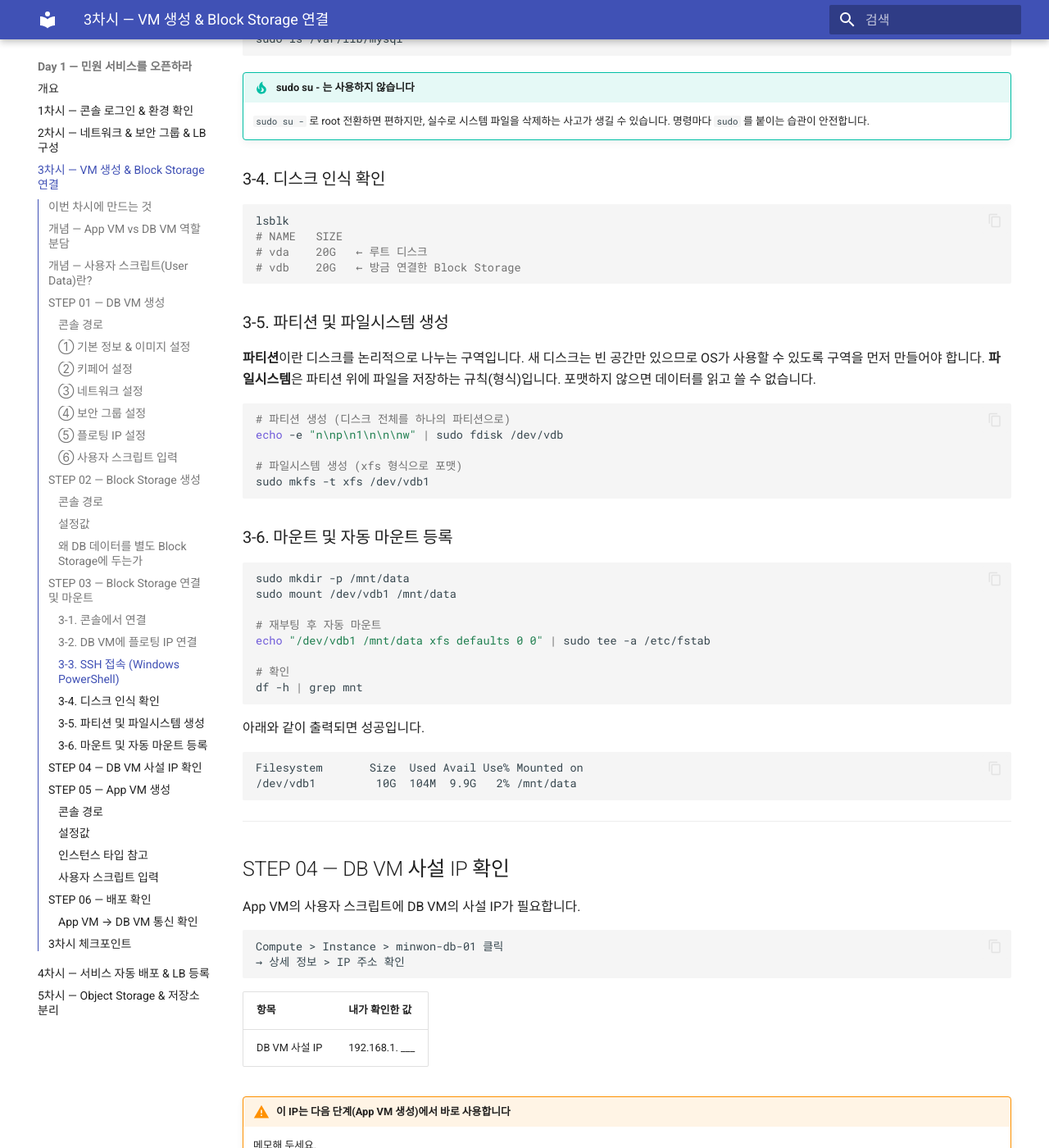
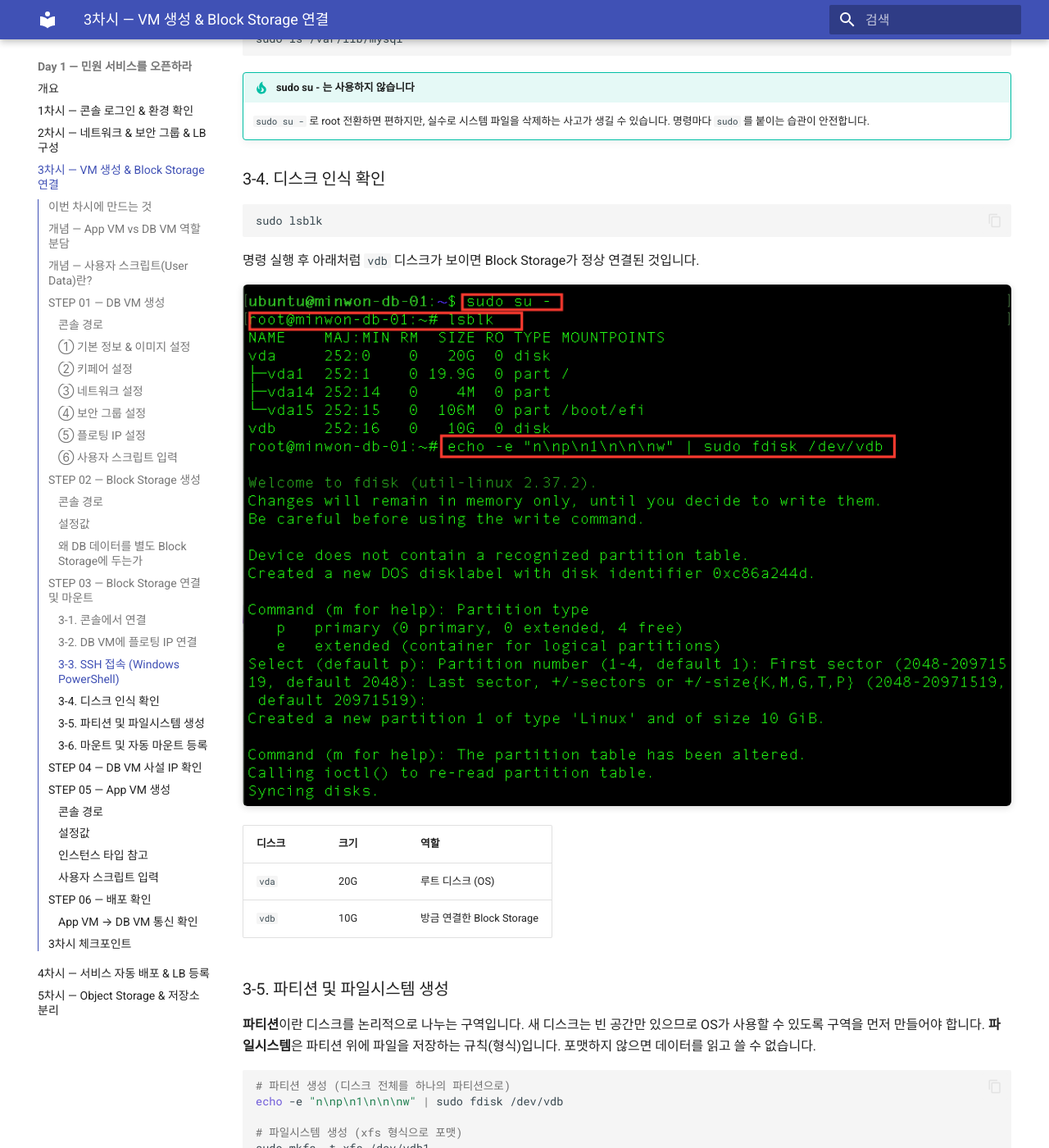
Before and after one commit to skilleat-labs/cloud-native-minwon-lab, an MkDocs documentation site: the page built from docs/day1/session3.md, in a window 1280 px wide and 1400 px high, scrolled down 11234 px. Shown: the whole window at 82% size. Built offline with MkDocs 1.6.1 and Material for MkDocs 9.7.7, drawn with Linux system fonts in a browser that asks for light colours.

Commit message:
day1/session3: 디스크 인식 확인 및 fdisk 파티션 생성 캡처 추가
Co-Authored-By: Claude Sonnet 4.6 <noreply@anthropic.com>

````diff
--- a/docs/day1/session3.md
+++ b/docs/day1/session3.md
@@ -304,11 +304,17 @@ sudo ls /var/lib/mysql
 ### 3-4. 디스크 인식 확인
 
 ```bash
-lsblk
-# NAME   SIZE
-# vda    20G   ← 루트 디스크
-# vdb    20G   ← 방금 연결한 Block Storage
+sudo lsblk
 ```
+
+명령 실행 후 아래처럼 `vdb` 디스크가 보이면 Block Storage가 정상 연결된 것입니다.
+
+![lsblk 및 fdisk 파티션 생성 화면](./images/3-12-lsblk-fdisk.png)
+
+| 디스크 | 크기 | 역할 |
+|--------|------|------|
+| `vda` | 20G | 루트 디스크 (OS) |
+| `vdb` | 10G | 방금 연결한 Block Storage |
 
 ### 3-5. 파티션 및 파일시스템 생성
 
````
Also changed, not shown: docs/day1/images/3-12-lsblk-fdisk.png (added).
